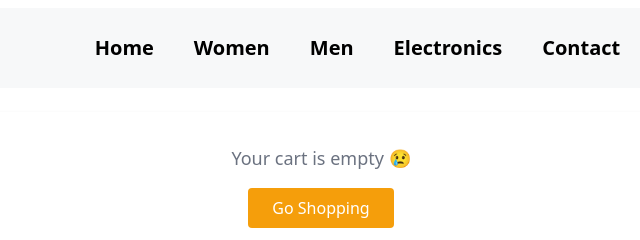
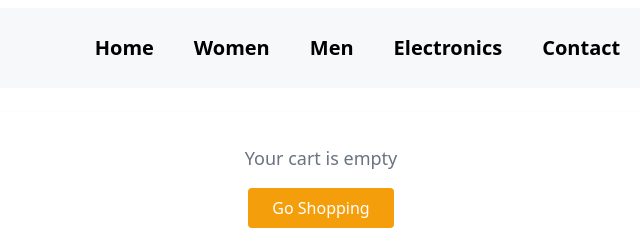
Before and after one commit to amira-coding/E-commerce, a plain HTML site: page cart.html in a window 1280 px wide. Shown: the top 240 px of the page, 319-959 px from the left. Drawn offline with nearby package versions, Linux system fonts and the light colour scheme.

Commit message:
some change

```diff
--- a/cart.html
+++ b/cart.html
@@ -94,7 +94,7 @@
     if (cart.length === 0) {
       cartItemsContainer.innerHTML = `
         <div class="bg-white p-8 rounded-xl shadow text-center">
-          <p class="text-gray-500 text-lg">Your cart is empty 😢</p>
+          <p class="text-gray-500 text-lg">Your cart is empty </p>
           <a href="index.html" class="mt-4 inline-block bg-amber-500 text-white px-6 py-2 rounded hover:bg-amber-600 transition">
             Go Shopping
           </a>
```
